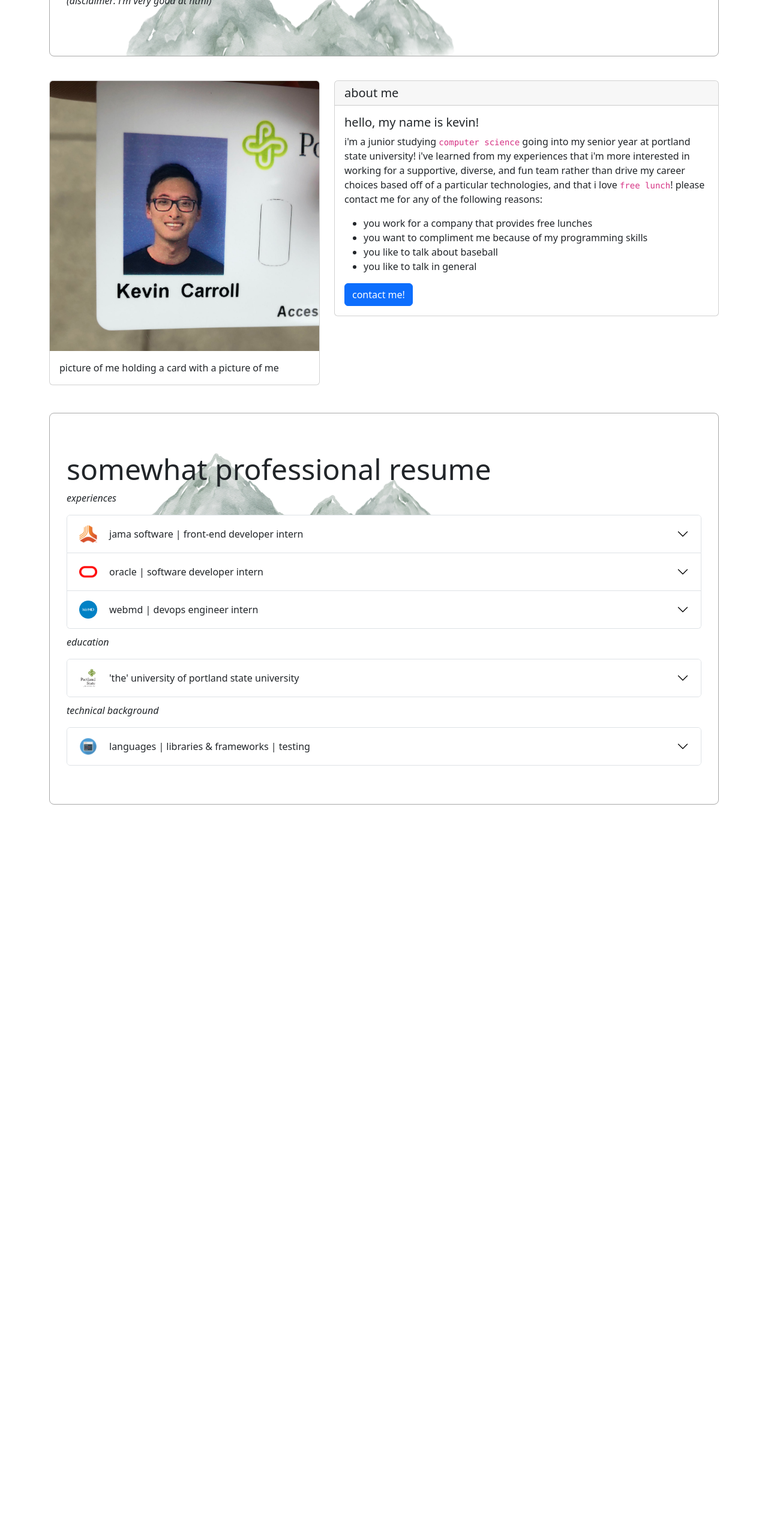
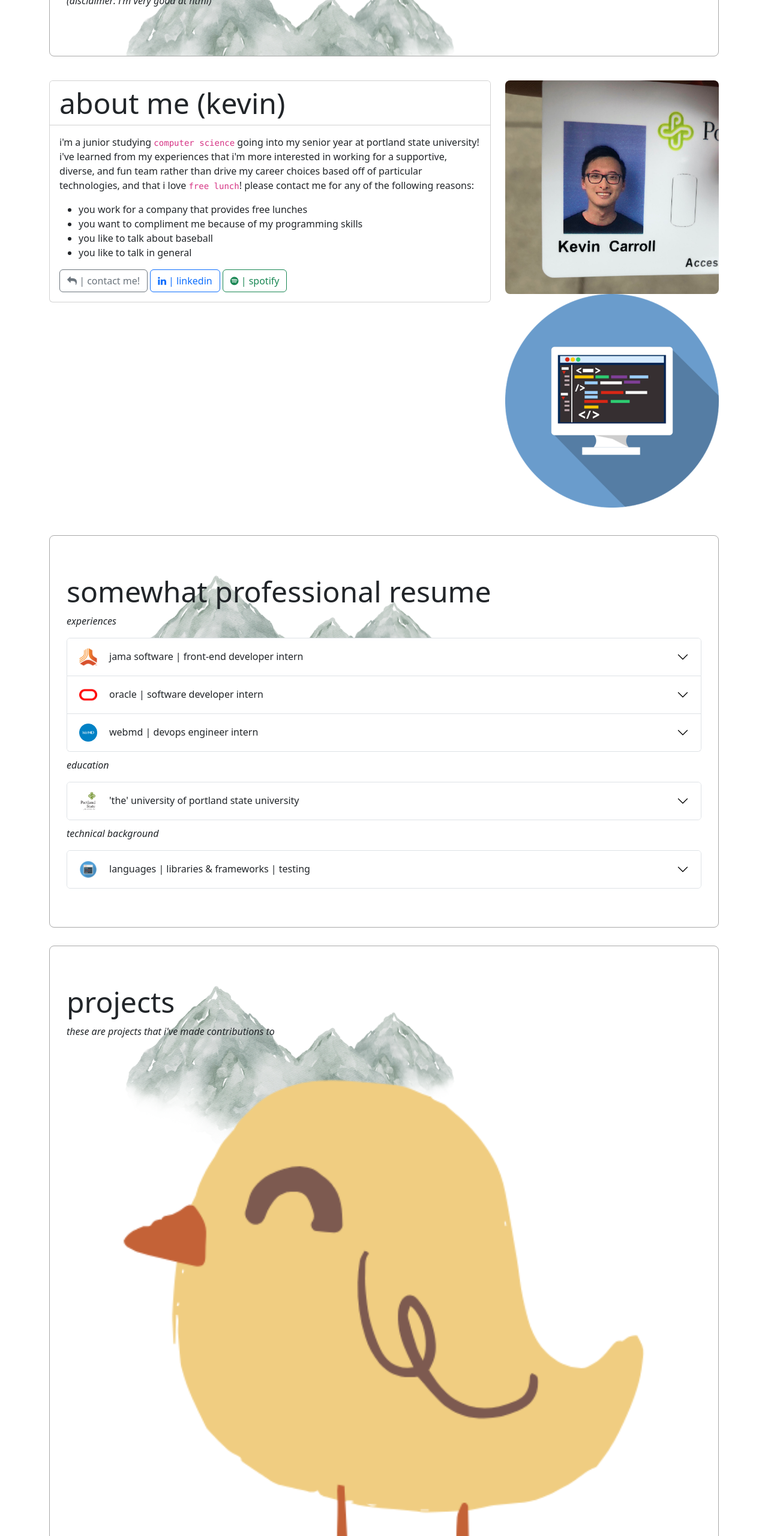
Before and after one commit to keca2/website, a plain HTML site: page index.html in a window 1280 px wide. Shown: the part 240-2800 px from the top of the page at 60% size. Before the commit the page ends 1605 px from the top, so only its background shows below. Drawn offline with nearby package versions, Linux system fonts and the light colour scheme.

Commit message:
updated weds

```diff
--- a/index.html
+++ b/index.html
@@ -6,6 +6,7 @@
   <meta http-equiv="X-UA-Compatible" content="IE=edge" />
   <meta name="viewport" content="width=device-width, initial-scale=1">
   <title>Kevin's OK site</title>
+  <link rel="stylesheet" href="https://cdnjs.cloudflare.com/ajax/libs/font-awesome/4.7.0/css/font-awesome.min.css">
   <script src="https://cdn.jsdelivr.net/npm/bootstrap@5.2.0/dist/js/bootstrap.bundle.min.js"></script>
   <link href="https://cdn.jsdelivr.net/npm/bootstrap@5.2.0/dist/css/bootstrap.min.css" rel="stylesheet"
     integrity="sha384-gH2yIJqKdNHPEq0n4Mqa/HGKIhSkIHeL5AyhkYV8i59U5AR6csBvApHHNl/vI1Bx" crossorigin="anonymous">
@@ -29,6 +30,7 @@
           </li>
         </div>
       </nav>
+
       <div class="p-3 mb-4 rounded-3">
         <div class="container-fluid py-5">
           <h1 class="display-5 fw-light intro">&lth1&gt;hello, whirled!&lt/p&gt;</h1>
@@ -36,25 +38,16 @@
         </div>
       </div>
       <div class="row py-3">
-        <div class="col-5">
+        <div class="col-sm-7 col-md-8 intro" id="about-me">
           <div class="card">
-            <img src="images/kevin-pic.jpg" class="card-img-top"
-              alt="picture of kevin holding a card with a picture of kevin.">
+            <h5 class="card-header display-5">about me (kevin)</h5>
             <div class="card-body">
-              <p class="card-text fw-lighter">picture of me holding a card with a picture of me</p>
-            </div>
-          </div>
-        </div>
-        <div class="col-7 intro" id="about-me">
-          <div class="card">
-            <h5 class="card-header fw-light">about me</h5>
-            <div class="card-body">
-              <h5 class="card-title fw-light">hello, my name is kevin!</h5>
-              <p class="card-text fw-lighter">i'm a junior studying <code>computer science</code> going into my senior
+              <p class="card-text fw-lighter">i'm a junior studying <code>computer science</code> going into my
+                senior
                 year at portland state university!
                 i've learned from my experiences that i'm more interested in working for a supportive, diverse, and fun
                 team rather than drive my
-                career choices based off of a particular technologies, and that i love <code>free lunch</code>! please
+                career choices based off of particular technologies, and that i love <code>free lunch</code>! please
                 contact me for any of the following reasons:
               </p>
               <ul>
@@ -63,12 +56,28 @@
                 <li class="fw-lighter">you like to talk about baseball</li>
                 <li class="fw-lighter">you like to talk in general</li>
               </ul>
-              <a href="#" class="btn btn-primary">contact me!</a>
+              <a href="" class="btn btn-outline-secondary"><i class="fa fa-reply"></i>
+                |
+                contact me!</a>
+              <a href="https://www.linkedin.com/in/keca/" class="btn btn-outline-primary"><i class="fa fa-linkedin"></i>
+                |
+                linkedin</a>
+              <a href="https://open.spotify.com/playlist/3K0BM2nYnUK0NbB8hWiX0P?si=486573f8c7104838"
+                class="btn btn-outline-success"><i class="fa fa-spotify"></i> | spotify</a>
             </div>
           </div>
         </div>
+        <div class="col-sm-5 col-md-4 pictures">
+          <div class="pic-container">
+            <img src="images/kevin-pic.jpg" class="card-img-top"
+              alt="picture of kevin holding a card with a picture of kevin.">
           </div>
-      <div class="p-3 mb-4 rounded-3" id="resume"">
+          <div class="pic-container">
+            <img src="images/code.png" class="card-img-top" alt="picture of scratch cat.">
+          </div>
+        </div>
+      </div>
+      <div class="p-3 mb-4 rounded-3" id="resume">
         <div class=" container-fluid py-5">
           <h1 class="display-5 fw-light">somewhat professional resume</h1>
           <p class="col-md-8 fw-lighter fst-italic">experiences</p>
@@ -90,7 +99,8 @@
                     <li>javascript</li>
                     <li>react</li>
                   </ul>
-                i work with our our <code>storybook</code> team to create reusable react components. i spend most of my
+                  i work with our our <code>storybook</code> team to create reusable react components. i spend most of
+                  my
                   days annoying my senior developer alexandra with comments such as
                   <code>alex, the code works but i don't know why, should i create a pr anyway and hope nobody asks me to explain</code>
                   and questions such as <code>can you please explain to me again what destructuring is again</code>
@@ -114,8 +124,10 @@
                     <li>scala</li>
                   </ul>
                   i worked on the <code>sygma</code> team at oracle for this internship. sygma owns a multi-processor
-                pipeline responsible for filtering user event data through an incredible pipeline that is confusing and
-                very hard to understand! i spent most of my days annoying my senior developer james with questions such
+                  pipeline responsible for filtering user event data through an incredible pipeline that is confusing
+                  and
+                  very hard to understand! i spent most of my days annoying my senior developer james with questions
+                  such
                   as <code>why are we using scala again james</code> and
                   <code>james, can you explain what a multi-processor pipeline is again</code> and
                   <code>james, what is a cookbook again</code> and <code>james, where is my cookbook again</code>
@@ -168,7 +180,8 @@
                     <li>like 4 terms away from a minor in psychology</li>
                     <li>gpa: almost 4.0 if you round up a little bit</li>
                   </ul>
-                junior going into my senior year at portland state! i've taken <i>advanced</i> mathematics courses such
+                  junior going into my senior year at portland state! i've taken <i>advanced</i> mathematics courses
+                  such
                   as <code>mth 112: exploration of trigonomatry</code>(sp?) as well as interesting science classes in
                   oceanography and history of jazz.
                 </div>
@@ -243,6 +256,50 @@
               </div>
             </div>
           </div>
+        </div>
+      </div>
+
+      <div class="p-3 mb-4 rounded-3" id="resume">
+        <div class=" container-fluid py-5">
+          <h1 class="display-5 fw-light">projects</h1>
+          <p class="col-md-8 fw-lighter fst-italic">these are projects that i've made contributions to</p>
+          <div id="carouselExampleCaptions" class="carousel slide" data-bs-ride="false">
+            <div class="carousel-indicators">
+              <button type="button" data-bs-target="#carouselExampleCaptions" data-bs-slide-to="0" class="active"
+                aria-current="true" aria-label="Slide 1"></button>
+              <button type="button" data-bs-target="#carouselExampleCaptions" data-bs-slide-to="1"
+                aria-label="Slide 2"></button>
+            </div>
+            <div class="carousel-inner">
+              <div class="carousel-item active">
+                <img src="images/bird.png" class="d-block w-100" alt="...">
+                <div class="carousel-caption d-none d-md-block">
+                  <h5>First slide label</h5>
+                  <p>Some representative placeholder content for the first slide.</p>
+                </div>
+              </div>
+              <div class="carousel-item">
+                <img src="images/csharp.pnt" class="d-block w-100" alt="...">
+                <div class="carousel-caption d-none d-md-block">
+                  <h5>Second slide label</h5>
+                  <p>Some representative placeholder content for the second slide.</p>
+                </div>
+              </div>
+            </div>
+            <button class="carousel-control-prev" type="button" data-bs-target="#carouselExampleCaptions"
+              data-bs-slide="prev">
+              <span class="carousel-control-prev-icon" aria-hidden="true"></span>
+              <span class="visually-hidden">Previous</span>
+            </button>
+            <button class="carousel-control-next" type="button" data-bs-target="#carouselExampleCaptions"
+              data-bs-slide="next">
+              <span class="carousel-control-next-icon" aria-hidden="true"></span>
+              <span class="visually-hidden">Next</span>
+            </button>
+          </div>
+        </div>
+      </div>
+    </div>
   </main>
 </body>
 
--- a/styles/styles.css
+++ b/styles/styles.css
@@ -8,6 +8,21 @@
     border-width: 0.5px;
     border-color: darkgrey;
     border-style: solid;
+}
+
+.card-header.display-5{
+    background-color: white;
+}
+
+.card-img-top{
+    border-radius: 8px;
+}
+
+.col-sm-5.col-md-4.pictures{
+    display: flex;
+    justify-content: space-between;
+    flex-direction: column;
+
 }
 
 .p-3.mb-4.rounded-3{
@@ -45,3 +60,11 @@
 .col-md-8.fw-lighter.fst-italic.testing{
     padding-top: 10px;
 }
+
+#panelsStayOpen-collapseOne{
+    background-image: url("/images/mountain.png");
+}
+
+#panelsStayOpen-collapseTwo{
+    background-image: url("/images/mountain.png");
+}
```
Also changed, not shown: images/code.png (added), images/jenkins.png, images/scratch.png (added). Lines whose indentation alone changed are shown as unchanged.
